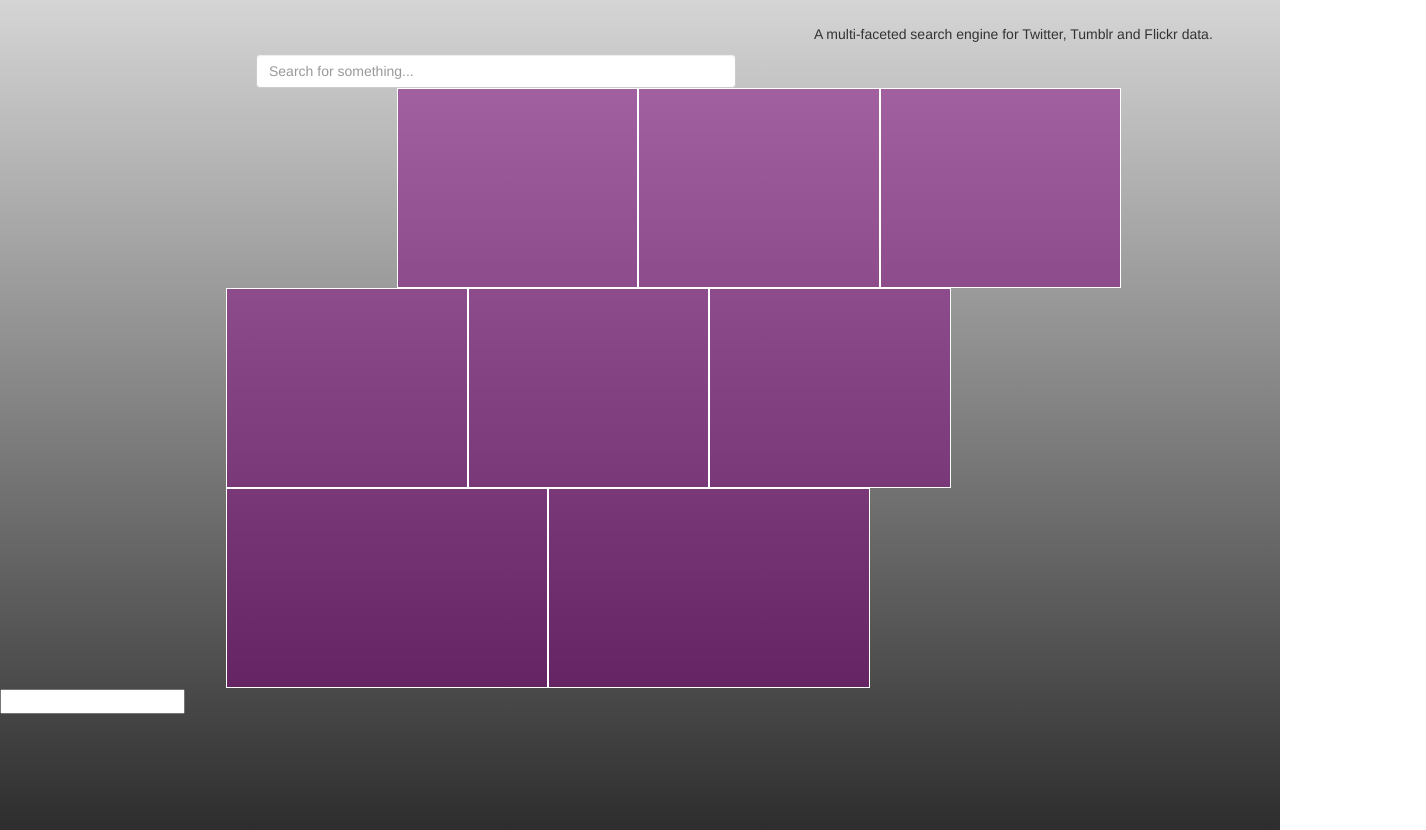
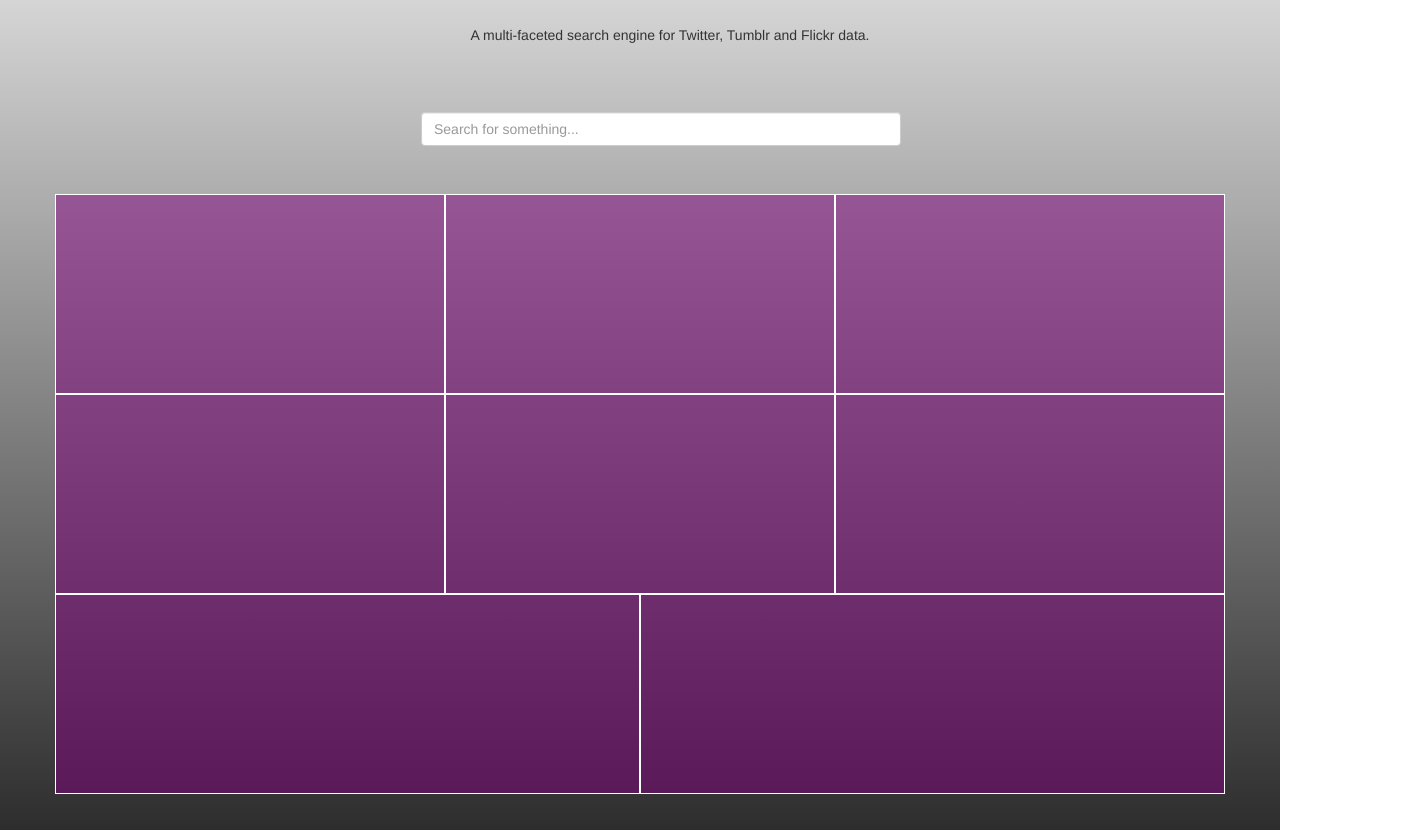
Before and after one commit to elroyalva/IR_angular, a website: page index.html in a window 1280 px wide. Shown: the part 207-1037 px from the top of the page, 1426 px wide, since content can reach past the window. Drawn offline with nearby package versions, Linux system fonts and the light colour scheme; some packages are replaced by stand-ins of ours.

Commit message:
Fixed the UX boxes on home page

```diff
--- a/partials/home.html
+++ b/partials/home.html
@@ -1,48 +1,34 @@
 <!-- 					<tags-input ng-model="tags">
 					  <auto-complete source="loadItems($query)"></auto-complete>
 					</tags-input> -->
-					<div style="text-align: center; width :60%; margin:auto">
+					<div style="text-align: center; width:100%; margin:auto">
 						<div class="container">
 							<div class="row">
-								<!-- <div class="col-md-4"></div> -->
-								<div class="col-md-5" id="logo_holder"><img src="../images/logo1.png" alt="wildcard logo"></div>
-								<!-- <div class="col-md-3"></div> -->
+								<div class="col-md-3"></div>
+								<div class="col-md-6" id="logo_holder"><img src="../images/logo1.png" alt="wildcard logo"></div>
+								<div class="col-md-3"></div>
 							</div>
 
 						    <div class="row">
-							<div class="col-md-4"></div>
-							<div class="col-md-7"><p style="margin-left:8%">A multi-faceted search engine for Twitter, Tumblr and Flickr data.</p>
+								<div class="col-md-2"></div>
+								<div class="col-md-8"><p style="margin-left:8%">A multi-faceted search engine for Twitter, Tumblr and Flickr data.</p></div>
+								<div class="col-md-2"></div>
 							</div>
 
-							<div>
-								<input class="form-control" id="focusedInput" placeholder="Search for something..." type="text" name="query_sent" style="width:480px">
+							<div class="row" style="margin-top:5%">
+								<div class="col-md-3"></div>
+								<div class="col-md-6" style="margin-left: 5%"><input class="form-control" id="focusedInput" placeholder="Search for something..." type="text" name="query_sent" style="width:480px"></div>
+								<div class="col-md-3"></div>
 							</div>
 
-							<div style="width:80%" class="row">
+							<div style="width:80%; margin-top:4%" class="row">
 								<div class="col-md-2"></div>
-								<div class="advancedSearch searchStuff" class="col-md-8">
-									<div class="row">
-										<div class="col-md-3 addItem">
-											<div></div>
+								<div class="advancedSearch searchStuff" class="col-md-8"></div>
+								<div class="col-md-2"></div>
 							</div>
-										<div class="col-md-3 addItem">
-											<div></div>
-										</div>
-										<div class="col-md-3 addItem">
-											<div></div>
-										</div>
-									</div>
-									<div class="row">
-										<div class="col-md-3 addItem">
-											<div></div>
-										</div>
-										<div class="col-md-3 addItem">
-											<div></div>
-										</div>
-										<div class="col-md-3 addItem">
-											<div></div>
-										</div>
-									</div>
+
+							<form method="POST" action="http://192.168.0.6:8080/SolrSearch/solr/search" enctype="application/json">
+
 							<div class="row">
 								<div class="col-md-4 addItem">
 									<div></div>
@@ -50,13 +36,40 @@
 								<div class="col-md-4 addItem">
 									<div></div>
 								</div>
+								<div class="col-md-4 addItem">
+									<div></div>
 								</div>
 							</div>
-								<div class="col-md-2"></div>
+
+							<div class="row">
+								<div class="col-md-4 addItem">
+									<div></div>
+								</div>
+								<div class="col-md-4 addItem">
+									<div></div>
+								</div>
+								<div class="col-md-4 addItem">
+									<div></div>
+								</div>
+							</div>
+
+							<div class="row">
+								<div class="col-md-6 addItem">
+									<div>
+
+									</div>
+								</div>
+								<div class="col-md-6 addItem">
+									<div>
+
 									</div>
 								</div>
 							</div>
+
+							</form>
 						</div>
+					</div>
+					<!--
 					<datepicker>
 						<input ng-model="date" date-format="MMMM d, y" class="offset-left2" type="text"/>
-					</datepicker>
+					</datepicker>-->
```
Lines whose indentation alone changed are shown as unchanged.
